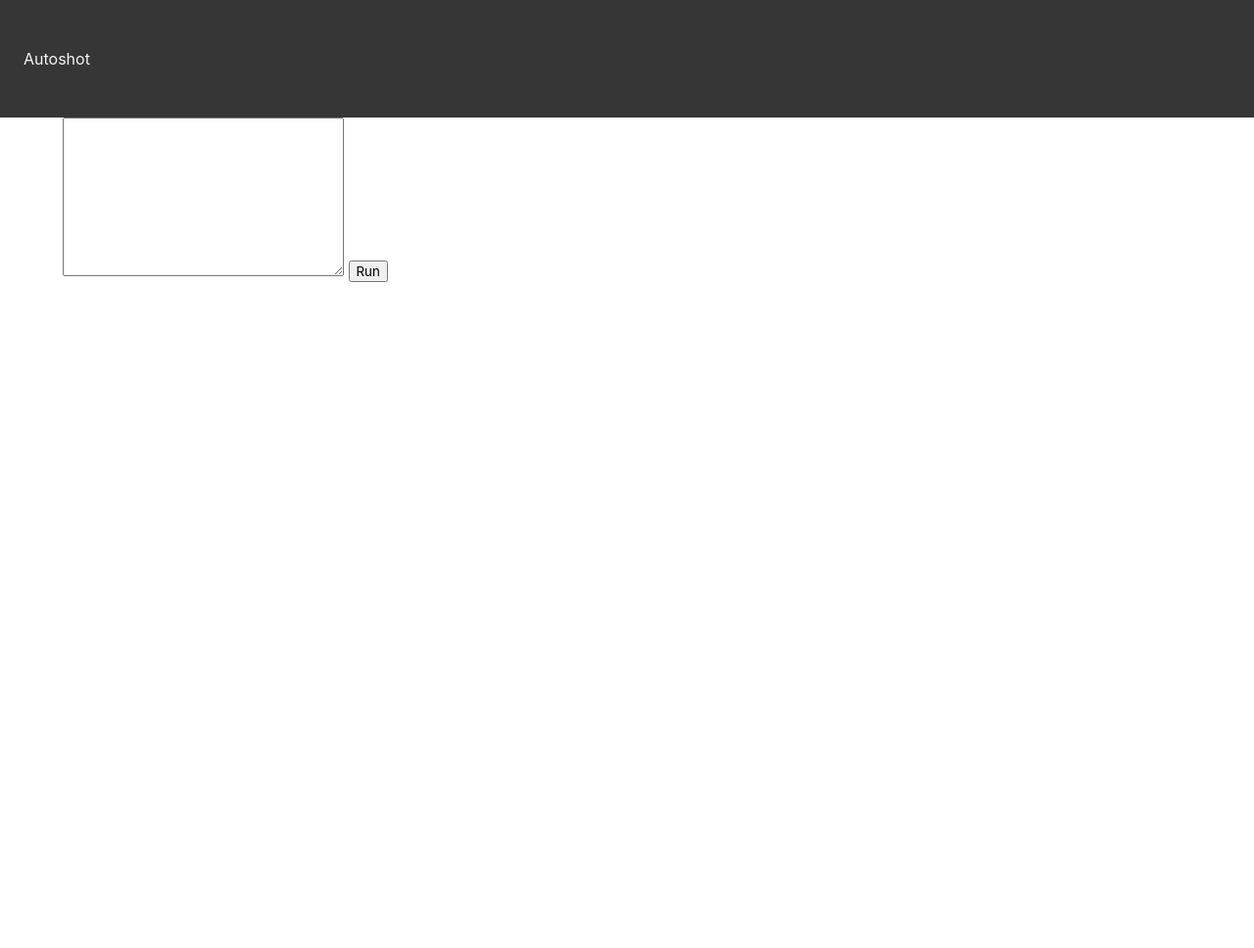
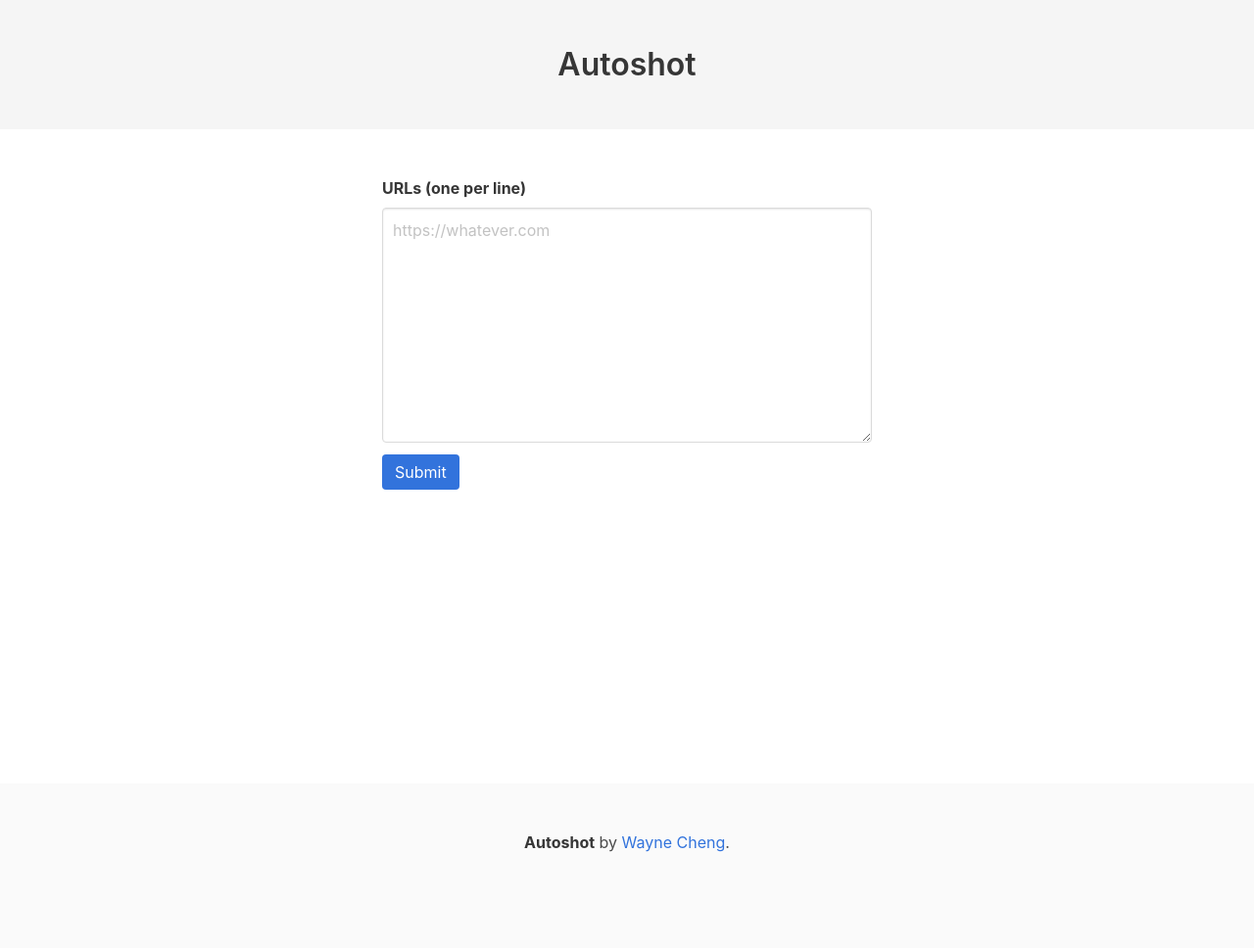
Before and after one commit to wayncheng/autoshot, a website: page public/index.html in a window 1280 px wide. Shown: the whole page at 98% size. Before the commit the page ends 800 px from the top, so only its background shows below. Drawn offline with nearby package versions, Linux system fonts and the light colour scheme; no server answers.

Commit message:
added basic bulma styling

```diff
--- a/public/index.html
+++ b/public/index.html
@@ -1,5 +1,6 @@
 <!DOCTYPE html>
 <html>
+
 <head>
 	<meta charset="utf-8" />
 	<meta http-equiv="X-UA-Compatible" content="IE=edge">
@@ -8,22 +9,46 @@
 	<link rel="stylesheet" href="https://cdnjs.cloudflare.com/ajax/libs/bulma/0.7.2/css/bulma.min.css" />
 	<link rel="stylesheet" type="text/css" media="screen" href="style.css" />
 </head>
+
 <body>
-	<header class="hero is-dark">
-		<div class="hero-body">
-			<h1>Autoshot</h1>
-		</div>
-	</header>
-	<main class="container">
-
-		<form id="input-form">
-			<textarea name="urls" id="urls" cols="30" rows="10"></textarea>
-			<button type="submit" id="submit" class="btn-primary">Run</button>
-		</form>
+	<main>
+		<header class="hero is-light">
+			<div class="hero-body">
+				<div class="container">
+					<h1 class="title">Autoshot</h1>
+				</div>
+			</div>
+		</header>
+		<section class="section form-section">
+			<div class="container">
+				<form id="input-form" class="form">
+					<div class="field">
+						<label class="label">URLs (one per line)</label>
+						<div class="control">
+							<textarea name="urls" id="urls" class="textarea" placeholder="https://whatever.com"></textarea>
+						</div>
+					</div>
+					<div class="field">
+						<div class="control">
+							<button type="submit" id="submit" class="button is-link">Submit</button>
+						</div>
+					</div>
+				</form>
+			</div>
+		</section>
 
 	</main>
+	<footer class="footer">
+		<div class="content has-text-centered">
+			<p>
+				<strong>Autoshot</strong> by <a href="https://che.ng">Wayne Cheng</a>.
+			</p>
+		</div>
+	</footer>
 
+	<!-- SCRIPTS =================================-->
 	<script src="https://ajax.googleapis.com/ajax/libs/jquery/3.3.1/jquery.min.js"></script>
 	<script src="app.js" type="text/javascript"></script>
 </body>
+
 </html>
--- a/public/style.css
+++ b/public/style.css
@@ -0,0 +1,18 @@
+main {
+	min-height: 100vh;
+}
+
+.form-section {
+	min-height: 70vh;
+}
+form {
+	max-width: 500px;
+	margin: 0 auto;
+}
+.form .textarea {
+	min-height: 240px;
+}
+
+header .title {
+	text-align: center;
+}
```
Also changed, not shown: screenshots/20181124_181910/che.ng.portfolio (desktop).png (deleted), screenshots/20181124_181910/che.ng.portfolio (mobile).png (deleted), screenshots/20181124_181910/fortnite.che.ng (mobile).png (deleted), screenshots/20181124_181910/www.google.com (desktop).png (deleted), screenshots/20181124_181910/www.google.com (mobile).png (deleted), 2 other files.
